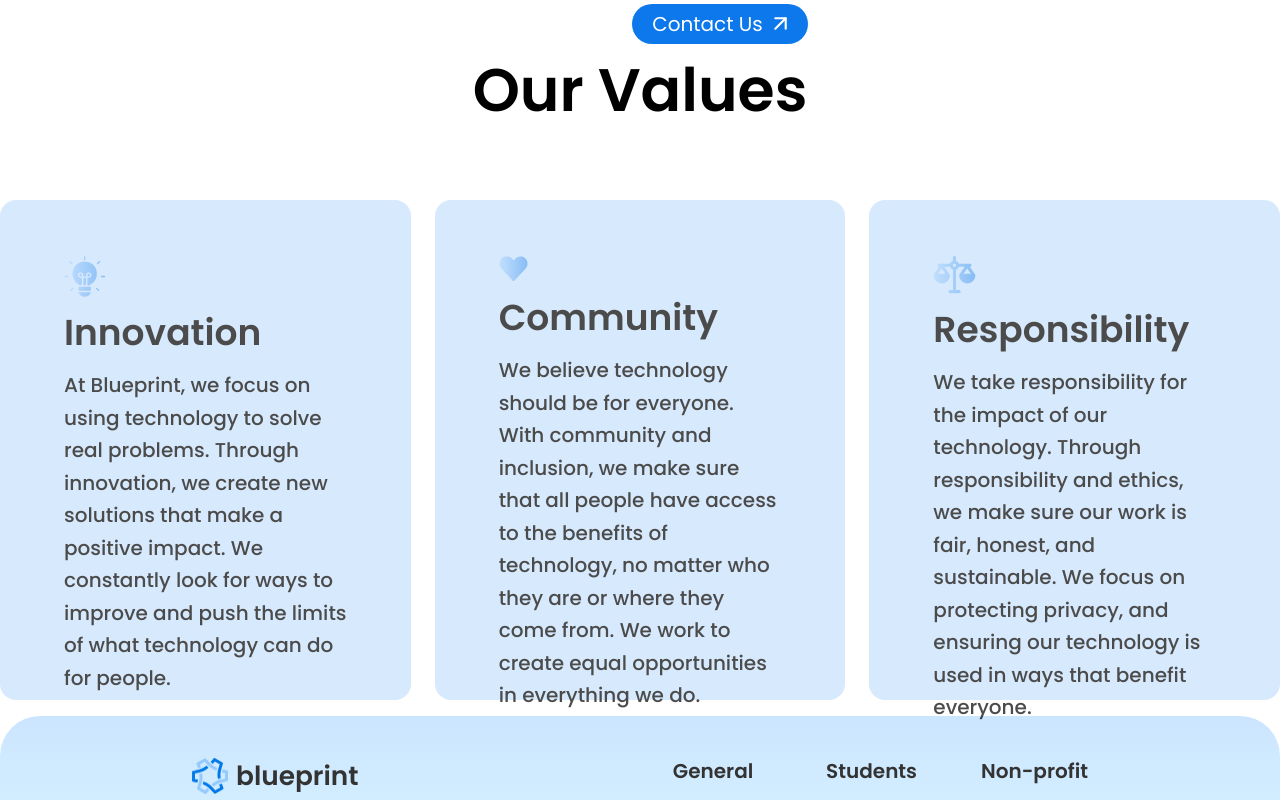
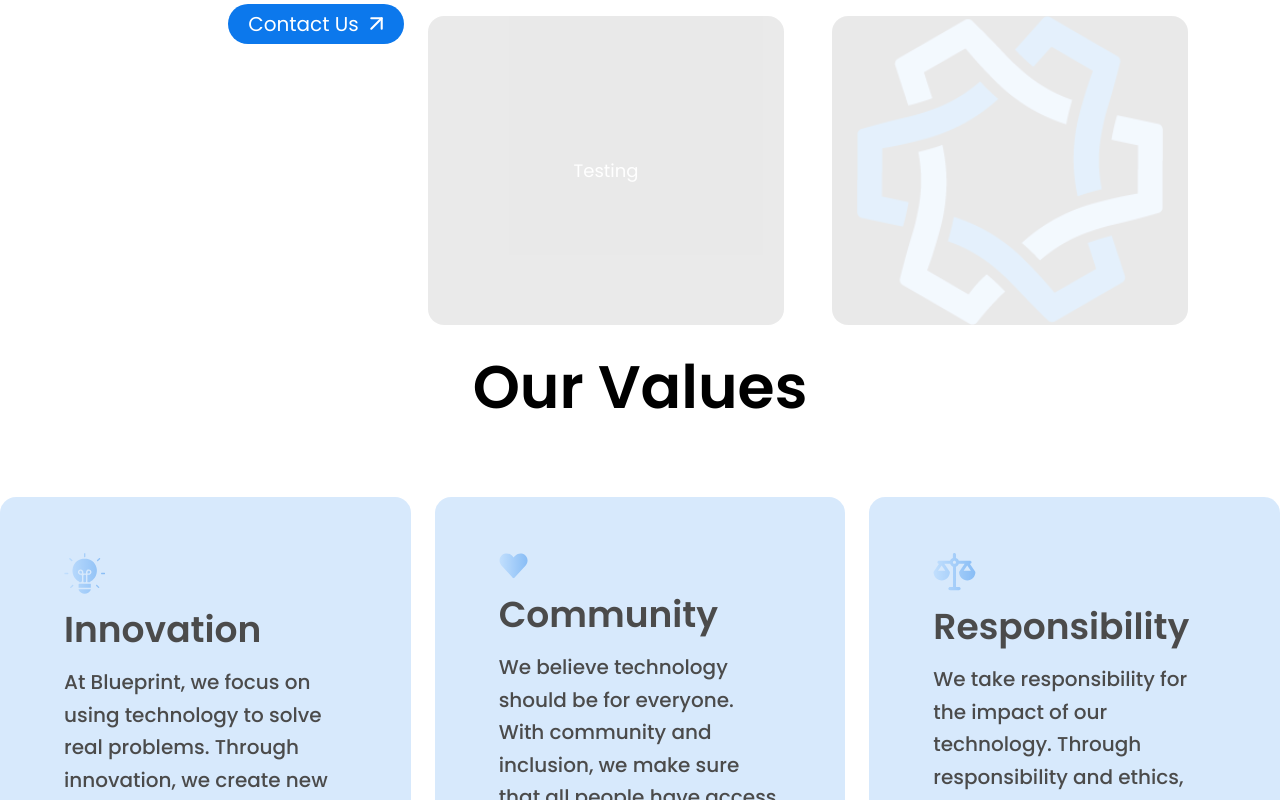
Before and after one commit to tmublueprint/bp-website, a React (Vite) app: page / in a window 1280 px wide. Shown: the top 800 px of the page. Built offline with nearby package versions, Linux system fonts and the light colour scheme.

Commit message:
Card Styles

```diff
--- a/src/components/Card.tsx
+++ b/src/components/Card.tsx
@@ -1,9 +1,28 @@
-function Card() {
+function Card({ children }: { children: React.ReactNode }) {
+    return (
+      <div
+        className="
+        w-[80vw] max-w-[356px]
+        h-[60vw] max-h-[309px]
+        mx-6 my-4
+        bg-[#333]
+        opacity-10
+        rounded-2xl
+        overflow-hidden
+        flex
+        items-center
+        justify-center
+        sm:w-[70vw]
+        md:w-[60vw]
+        lg:w-[356px]
+        sm:h-[50vw]
+        md:h-[45vw]
+        lg:h-[309px]
+        "
+      >
+        {children}
+      </div>
+    );
+  }
 
-    return (
-        <>
-        </>
-    )
-}
-
-export default Card;
+  export default Card;
--- a/src/pages/HomePage.tsx
+++ b/src/pages/HomePage.tsx
@@ -10,12 +10,21 @@
 import StudentInvolvementCard from "../components/HomePage/StudentInvolvementCard";
 import ValuesCard from "../components/HomePage/ValuesCard";
 import GenericButton from "../components/GenericButton";
+import Card from "../components/Card";
 
 
 function HomePage() {
     return (
         <>
             <GenericButton label="Contact Us"/>
+            <Card>
+                <p className="text-white text-lg">Testing</p>
+            </Card>
+            <Card>
+                <img src="public/logo.png" alt="example" className="object-contain w-full h-full" />
+            </Card>
+
+
             <ValuesCard />
             {/*<StudentInvolvementCard></StudentInvolvementCard>*/}
         </>
```
